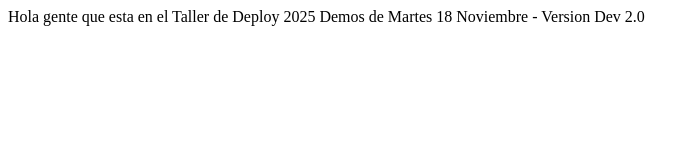
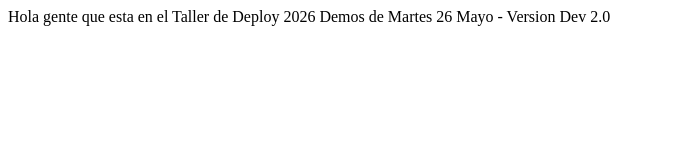
Before and after one commit to jiugo/reactbasicapp, a React (Create React App) app: page / in a window 1280 px wide. Shown: the top 160 px of the page, without its empty margins (0-700 px from the left). Built offline with nearby package versions, Linux system fonts and the light colour scheme; the HTML template or start-up script is replaced by a standard one.

Commit message:
Update de taller 2026
mensaje demo

```diff
--- a/src/App.js
+++ b/src/App.js
@@ -1,7 +1,7 @@
 import React from 'react';
 
 function App() {
-  const value = 'Taller de Deploy 2025 Demos de Martes 18 Noviembre - Version Dev 2.0';
+  const value = 'Taller de Deploy 2026 Demos de Martes 26 Mayo - Version Dev 2.0';
   return <div>Hola gente que esta en el  {value}</div>;
 }
 
```
